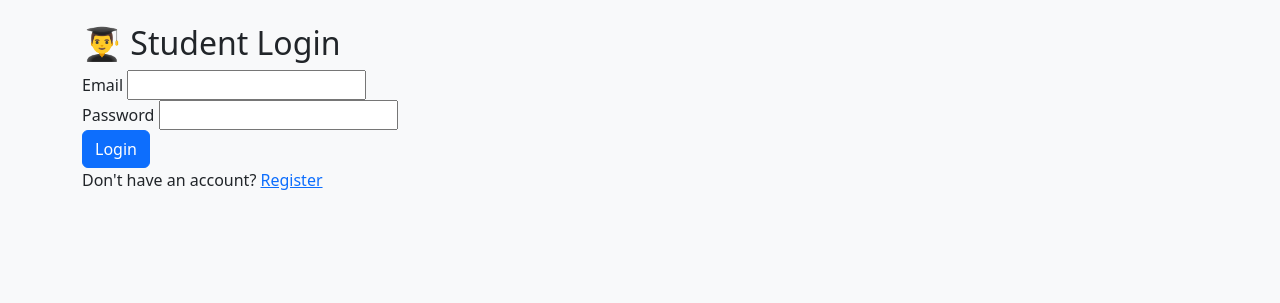
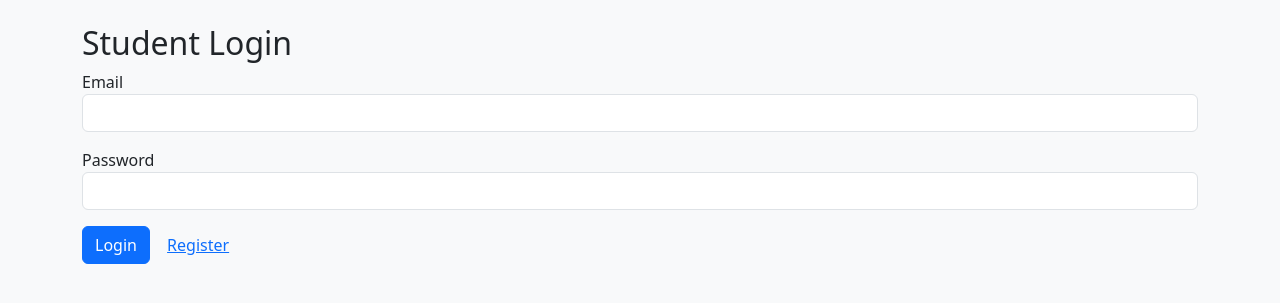
Before and after one commit to nikhilcollege91-netizen/hostel-complaint-system, a Flask app: page /student/login in a window 1280 px wide. Shown: the part 56-359 px from the top of the page. Run offline with Flask 3, Linux system fonts and the light colour scheme.

Commit message:
Update student_login.html

```diff
--- a/templates/student_login.html
+++ b/templates/student_login.html
@@ -1,19 +1,15 @@
-{% extends "layout.html" %}
-{% block title %}Student Login{% endblock %}
+{% extends 'layout.html' %}
 {% block content %}
-<div class="auth-container">
-    <form class="auth-card slide-in-fade" method="POST">
-        <h2>👨‍🎓 Student Login</h2>
-        <div class="form-group">
-            <label for="email">Email</label>
-            <input type="email" id="email" name="email" required>
-        </div>
-        <div class="form-group">
-            <label for="password">Password</label>
-            <input type="password" id="password" name="password" required>
-        </div>
-        <button type-"submit" class="btn btn-primary btn-glow">Login</button>
-        <p class="auth-switch">Don't have an account? <a href="{{ url_for('student_register') }}">Register</a></p>
-    </form>
-</div>
+<h2>Student Login</h2>
+<form method="post">
+  <div class="mb-3">
+    <label>Email</label>
+    <input type="email" name="email" class="form-control" required>
+  </div>
+  <div class="mb-3">
+    <label>Password</label>
+    <input type="password" name="password" class="form-control" required>
+  </div>
+  <button type="submit" class="btn btn-primary">Login</button>
+  <a href="{{ url_for('student_register') }}" class="btn btn-link">Register</a>
 {% endblock %}
```
